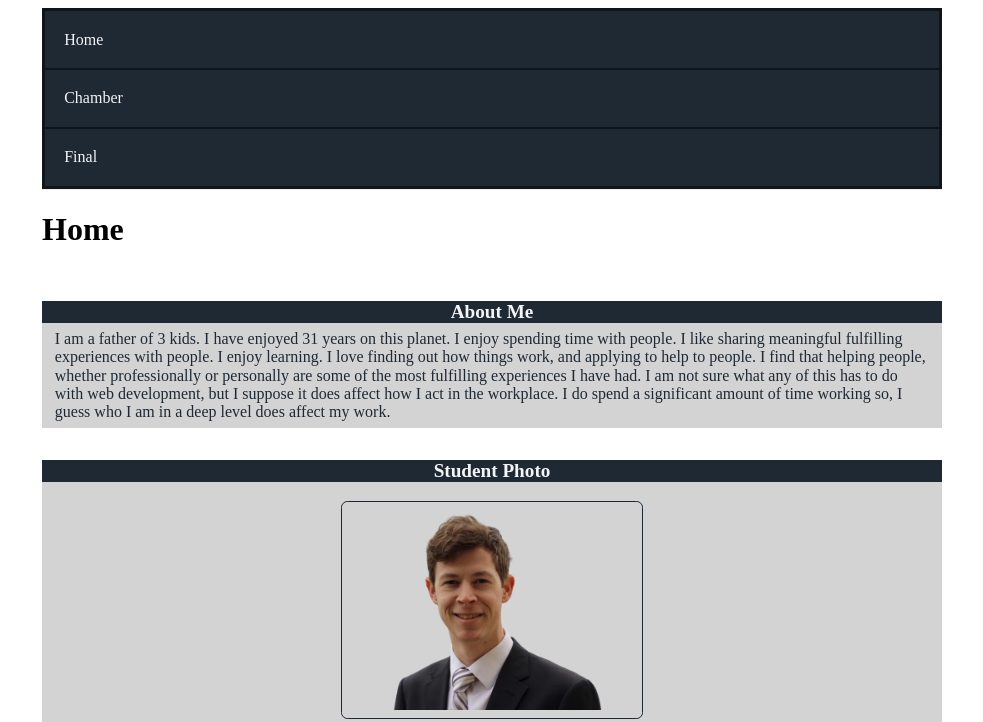
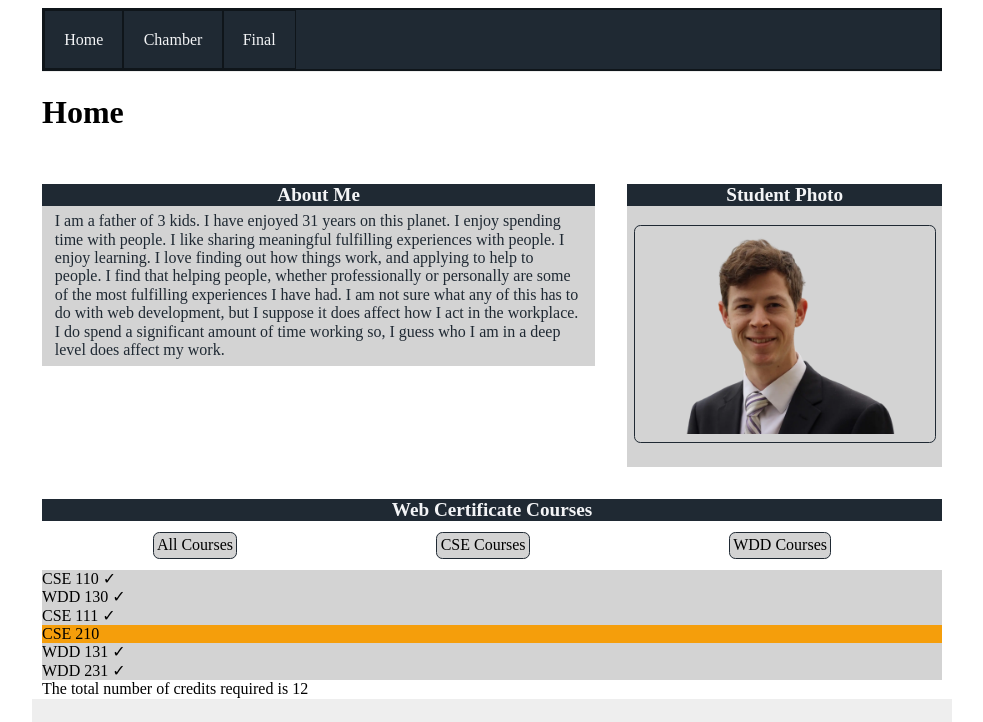
Before and after one commit to MichaelJHTaggart/wdd231, a plain HTML site: page index.html in a window 1280 px wide. Shown: the part 56-778 px from the top of the page, without its empty margins (148-1131 px from the left). Drawn offline with Linux system fonts and the light colour scheme.

Commit message:
week 1 - updating desktop view

```diff
--- a/styles/larger.css
+++ b/styles/larger.css
@@ -1,5 +1,13 @@
 /* Must contain a media query */
 /* Must be second after small.css */
+:root {
+  --color-primary: #1F2933;
+  --color-primary-dark:rgb(15, 21, 26);
+  --color-primary-light:#d3d3d3;
+  --color-secondary: #3B82F6;
+  --color-accent: #F59E0B;
+  --color-neutral: #F3F4F6;
+}
 
 @media only screen and (min-width: 38rem) {
 
@@ -28,4 +36,27 @@
     .navigation a {
         border: none;
     }
+
+    nav > ol {
+        display: flex;
+        background-color: var(--color-primary);
+    }
+
+    .main {
+        display: grid;
+        grid-template-columns: 7fr 3fr;
+        gap: 2rem;
+    }
+    .main > :nth-child(1) {
+        grid-column: 1 / -1;
+    }
+    .main > :nth-child(2) {
+        grid-column: 1 / 2;
+    }
+    .main > :nth-child(3) {
+        grid-column: 2 / 3;
+    }
+    .main > :nth-child(4) {
+        grid-column: 1 / -1;
+    }
 }
```
